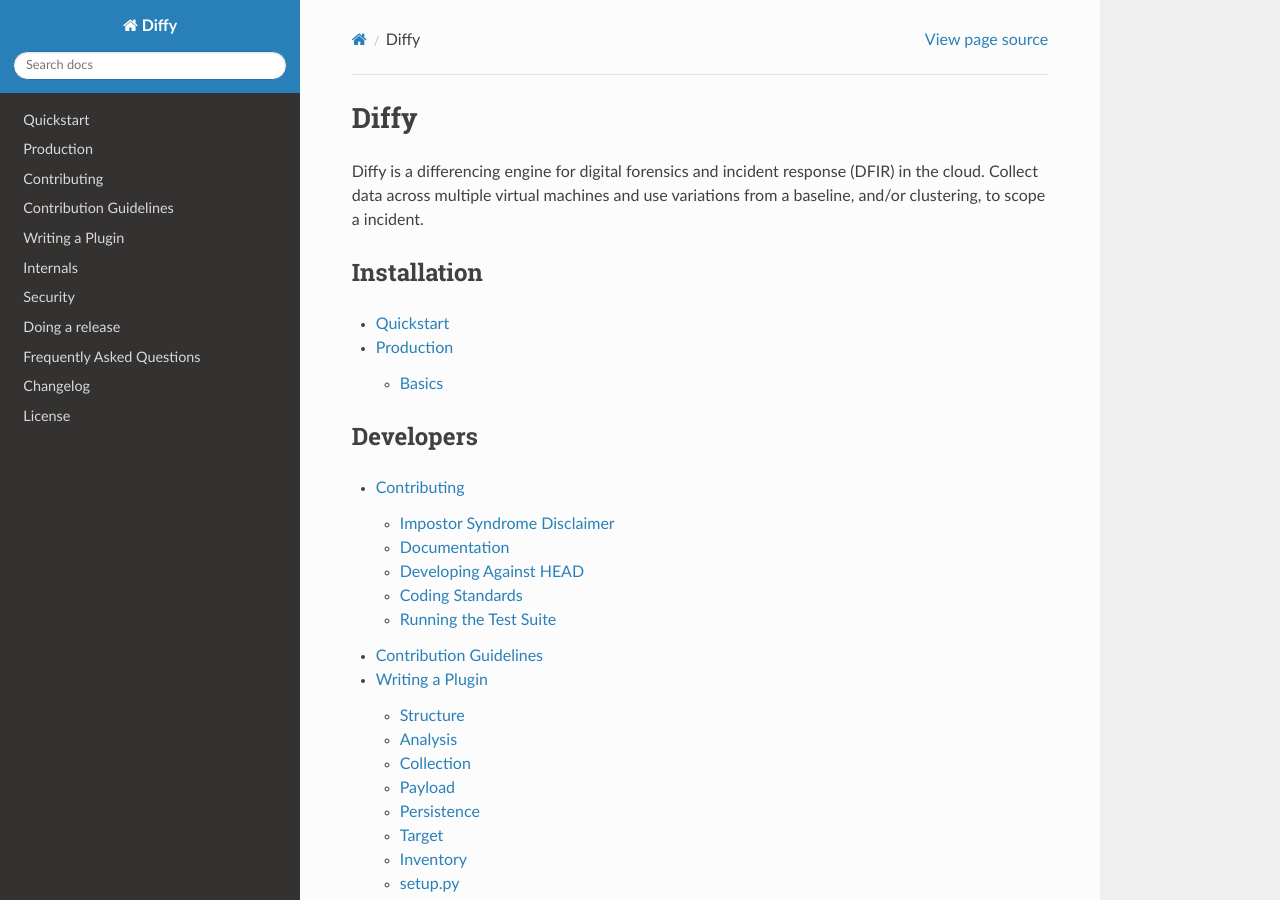
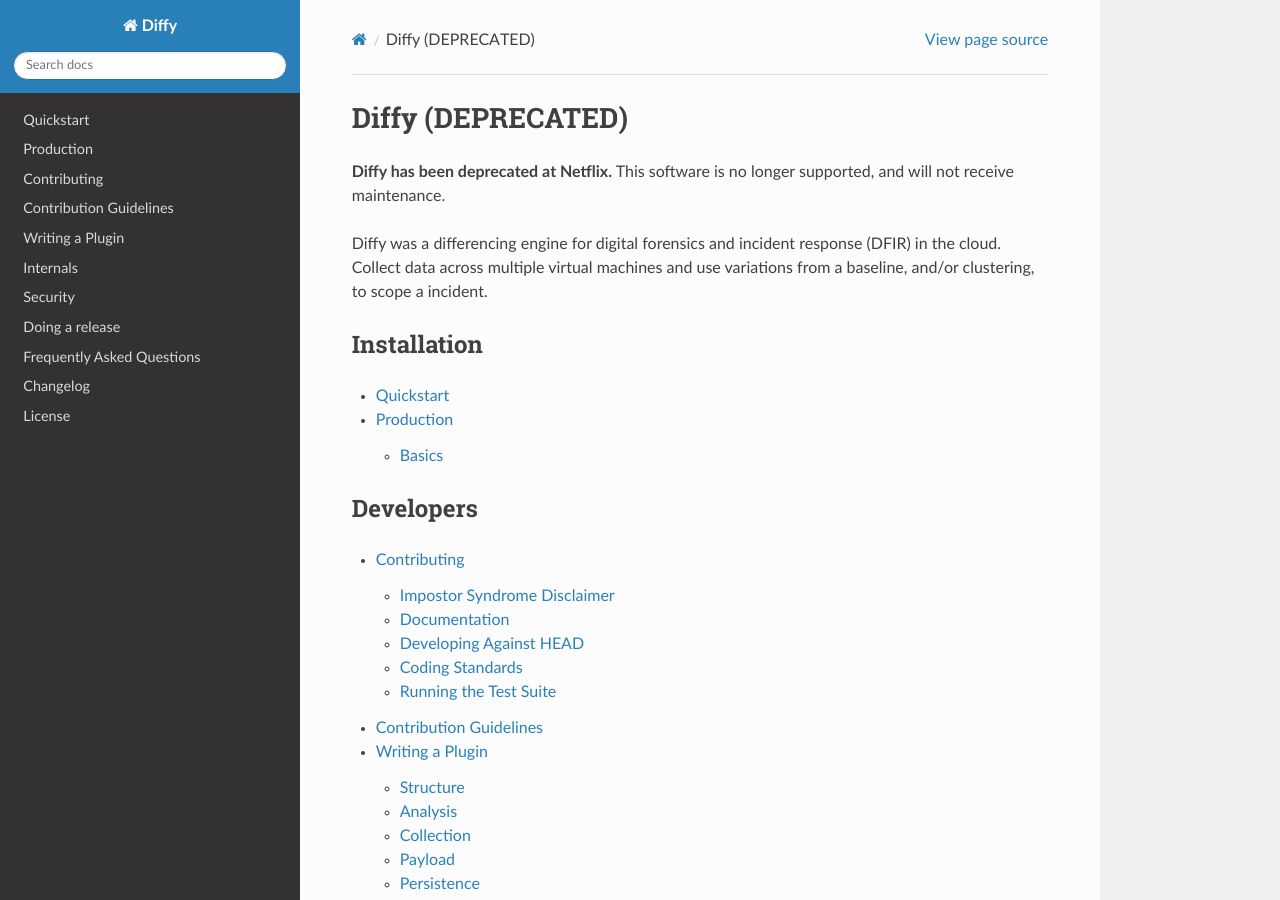
Before and after one commit to Netflix-Skunkworks/diffy, a Sphinx documentation site: the page built from docs/index.rst, in a window 1280 px wide and 900 px high. Built offline with Sphinx 7.4.7 and the Read the Docs theme 2.0.0, drawn with Linux system fonts in a browser that asks for light colours; pages that are not in the unit, such as notebooks, are missing from menus.

Commit message:
Update index.rst with deprecated notice

```diff
--- a/docs/index.rst
+++ b/docs/index.rst
@@ -1,7 +1,9 @@
-Diffy
+Diffy (DEPRECATED)
 =====
 
-Diffy is a differencing engine for digital forensics and incident response
+**Diffy has been deprecated at Netflix.** This software is no longer supported, and will not receive maintenance.
+
+Diffy was a differencing engine for digital forensics and incident response
 (DFIR) in the cloud. Collect data across multiple virtual machines and use
 variations from a baseline, and/or clustering, to scope a incident.
 
```
